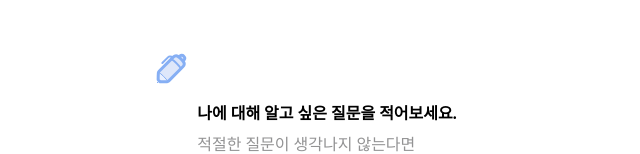
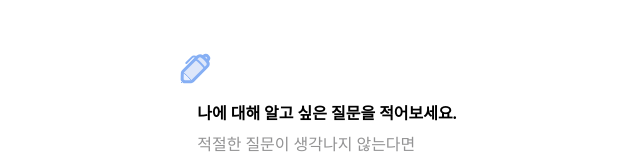
Before and after one commit to taeo-sprint16/frontend, a React (Vite) app: page /write-question in a window 1280 px wide. Shown: the top 154 px of the page, without its empty margins (313-953 px from the left). Built offline with nearby package versions, Linux system fonts and the light colour scheme; no server answers; a web font is replaced by a local one.

Commit message:
style : margin 값 수정

```diff
--- a/src/components/NickName.tsx
+++ b/src/components/NickName.tsx
@@ -113,7 +113,7 @@ const UserIcon = styled.svg`
   height: 2rem;
   margin-top: 3.3rem;
   margin-bottom: 1.25rem;
-  margin-right: 1.5rem;
+  margin-left: 1.5rem;
   gap: 1.25rem;
   svg {
     width: 2rem;
--- a/src/components/WriteQuestion.tsx
+++ b/src/components/WriteQuestion.tsx
@@ -203,7 +203,7 @@ const WriteIcon = styled.svg`
   height: 2rem;
   margin-top: 3.3rem;
   margin-bottom: 1.25rem;
-  margin-right: 1.5rem;
+  margin-left: 1.5rem;
   gap: 1.25rem;
   svg {
     width: 2rem;
```
